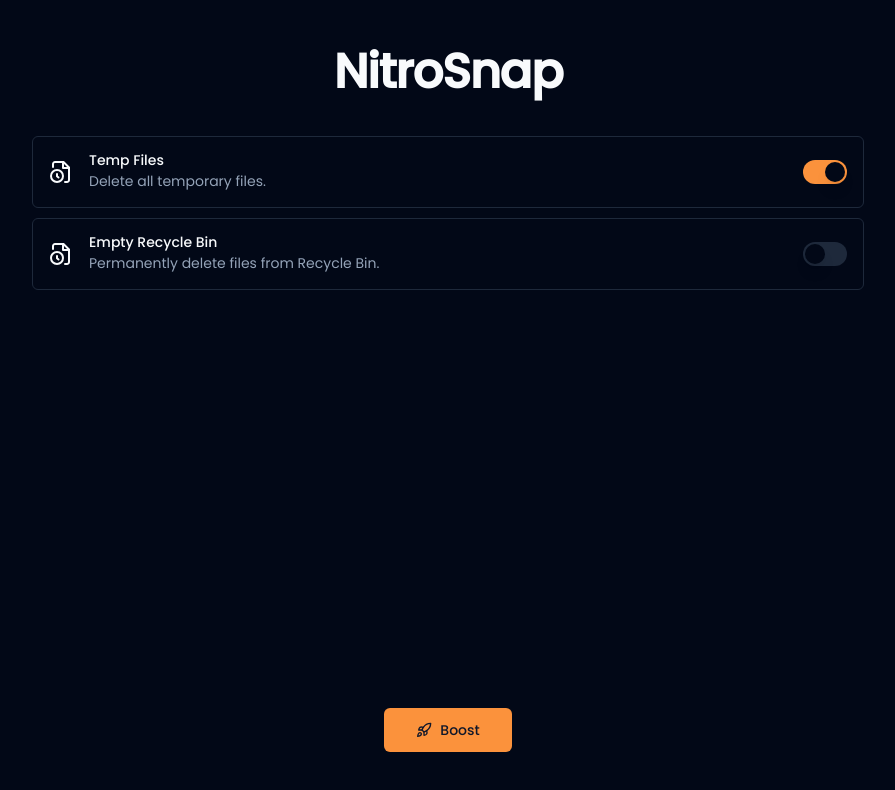
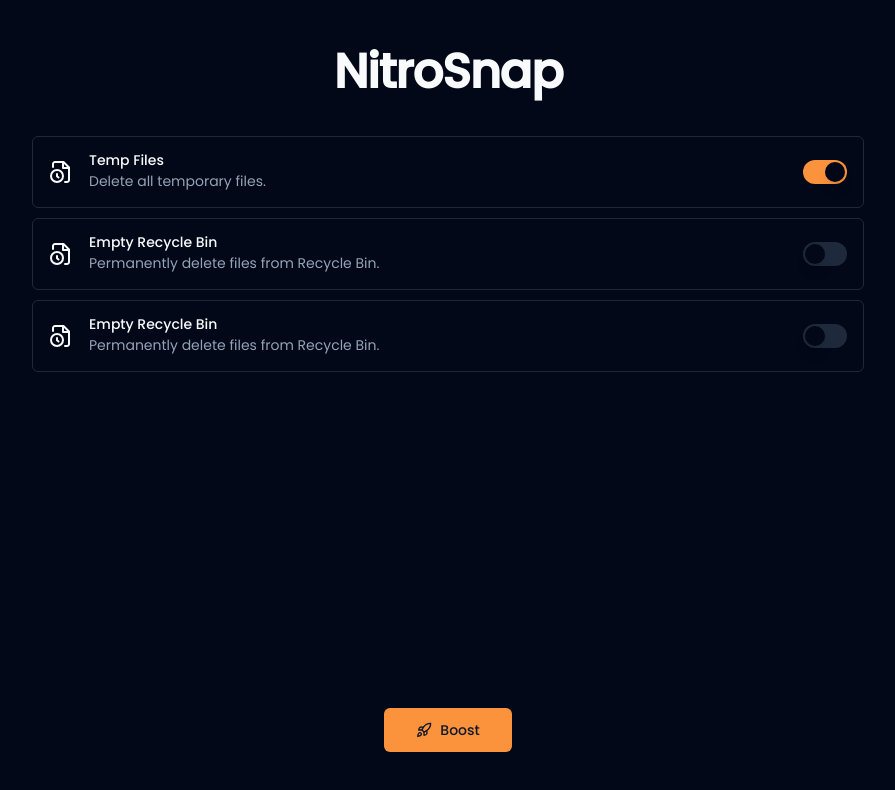
Before and after one commit to RoodyCode/NitroSnap, a Next.js app: page / in a window 1280 px wide. Shown: the top 790 px of the page, without its empty margins (192-1087 px from the left). Built offline with nearby package versions, Linux system fonts and the light colour scheme.

Commit message:
typescript

```diff
--- a/app/page.tsx
+++ b/app/page.tsx
@@ -55,6 +55,11 @@
             title="Empty Recycle Bin"
             description="Permanently delete files from Recycle Bin."
           />
+          <BoostOption
+            property="delRecycleBin"
+            title="Empty Recycle Bin"
+            description="Permanently delete files from Recycle Bin."
+          />
         </div>
       </ScrollArea>
       <div>
--- a/components/BoostOption.tsx
+++ b/components/BoostOption.tsx
@@ -10,7 +10,7 @@
 }
 
 const BoostOption = ({ ...props }: BoostOptionProps) => {
-  const boostConfig = useBoostConfigStore(state => state[props.property])
+  const boostOption = useBoostConfigStore(state => state[props.property])
   return (
     <div className=" flex items-center space-x-4 rounded-md border p-4">
       <FileClock />
@@ -18,7 +18,7 @@
         <p className="text-sm font-medium leading-none">{props.title}</p>
         <p className="text-sm text-muted-foreground">{props.description}</p>
       </div>
-      <Switch onCheckedChange={state => console.log(state)} checked={boostConfig} />
+      <Switch onCheckedChange={test => console.log(test)} checked={boostOption} />
     </div>
   )
 }
```
